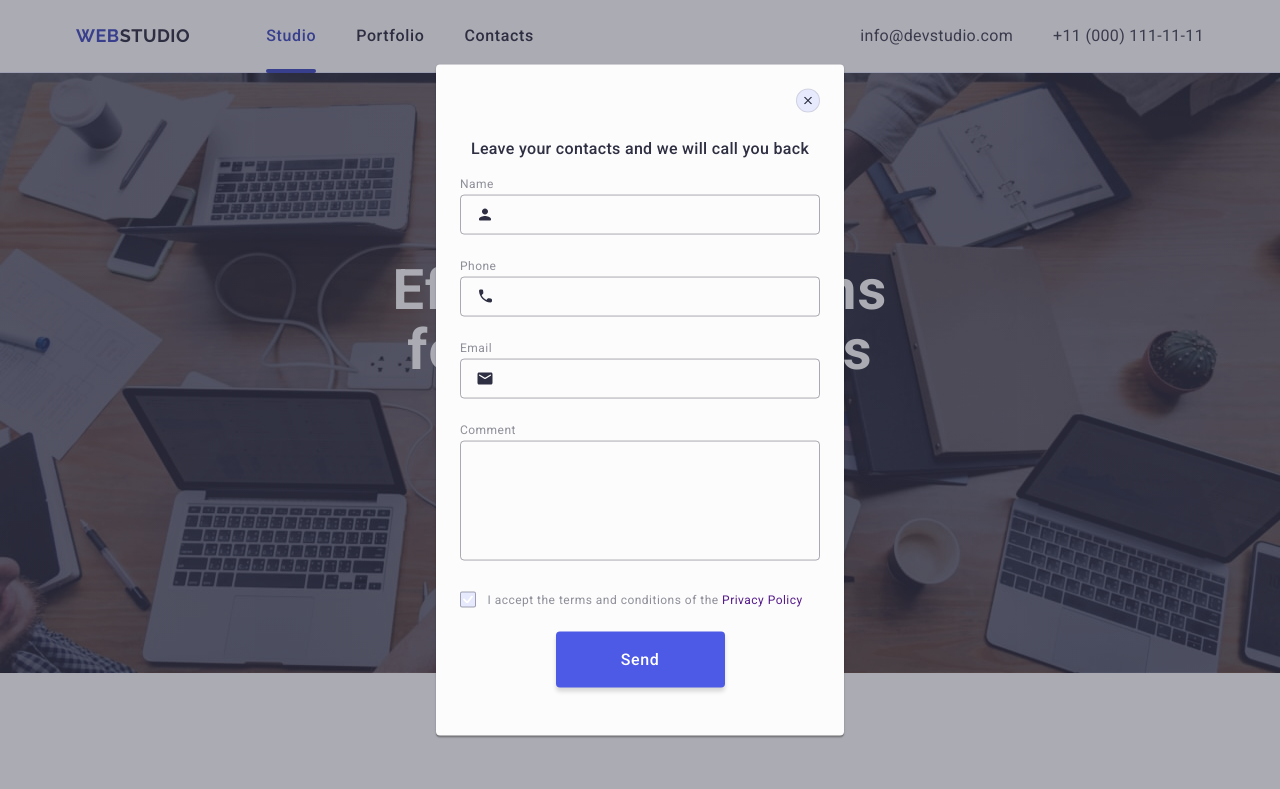
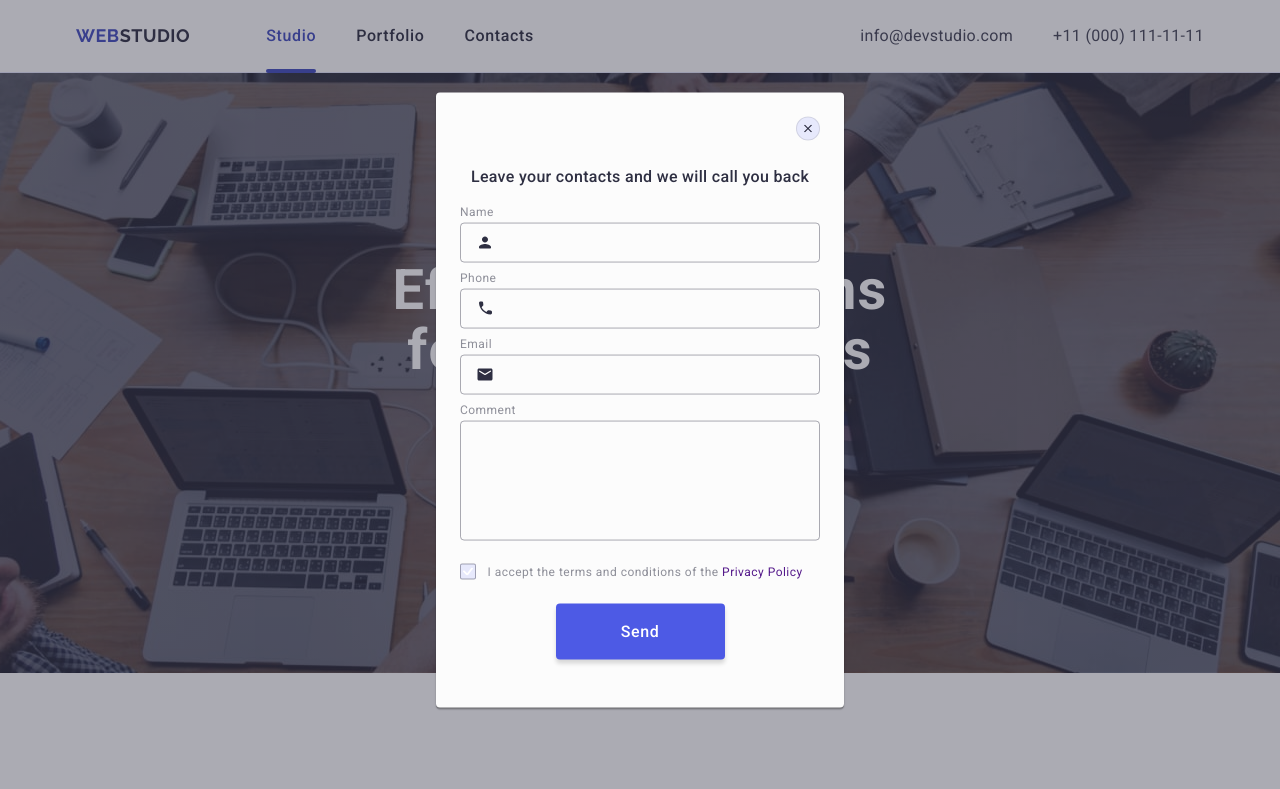
Before and after one commit to MaryanaRashkevych/goit-markup-hw-05, a plain HTML site: page index.html in a window 1280 px wide. Shown: the top 789 px of the page. Drawn offline with nearby package versions, Linux system fonts and the light colour scheme.

Commit message:
except for footer

```diff
--- a/css/styles.css
+++ b/css/styles.css
@@ -560,8 +560,15 @@ img {
   border-color: #4d5ae5;
 }
 .modal-field {
+  margin-bottom: 8px;
+}
+.comment-wrapper {
+  margin-bottom: 16px;
+}
+.checkbox-wrapper {
   margin-bottom: 24px;
 }
+
 .review-form-own-checkbox {
   display: inline-flex;
   width: 16px;
--- a/index.html
+++ b/index.html
@@ -400,7 +400,7 @@
                         </svg>
                     </div>
                 </div>
-                <div class="modal-field"><label for="user-comment" class="modal-label">Comment</label>
+                <div class="modal-field comment-wrapper"><label for="user-comment" class="modal-label">Comment</label>
                     <textarea class=" modal-comment" id="user-comment" name="user-comment" placeholder="Text input"
                         required>
                     </textarea>
```
